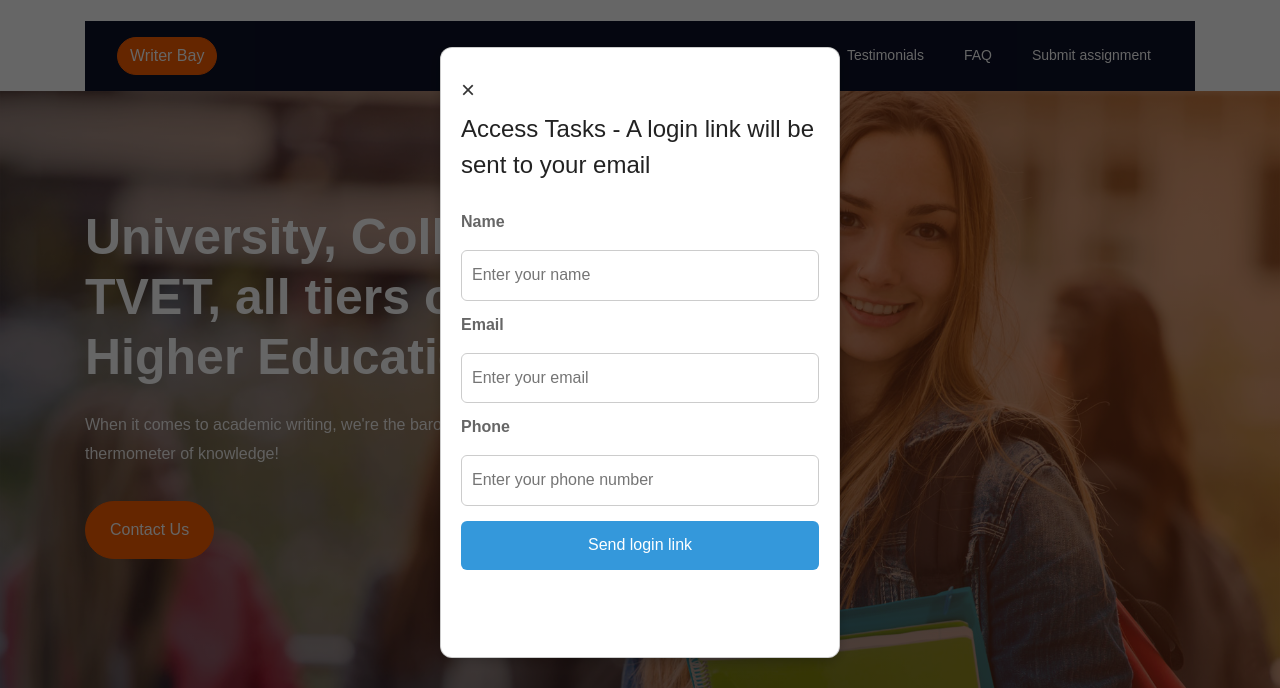
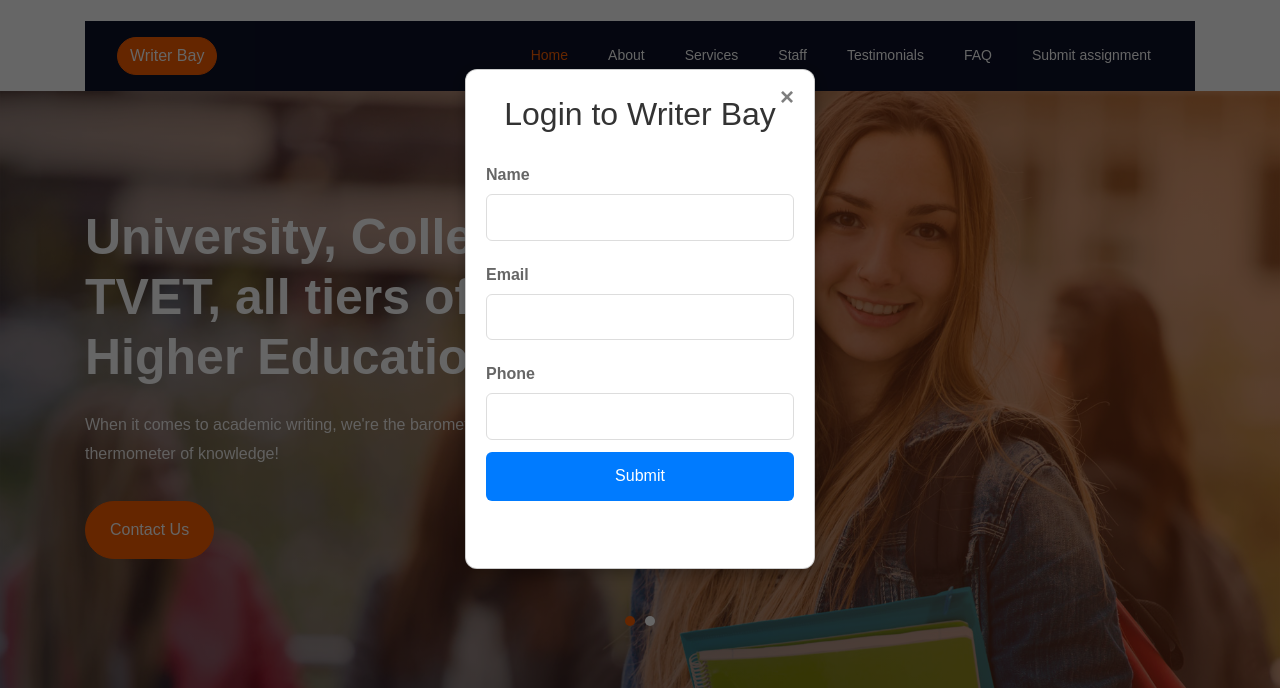
Before and after one commit to MuneneApps/Writersinn, a plain HTML site: page index.html in a window 1280 px wide. Both pictures are taken after a click on the button "Writer Bay". Shown: the part 81-769 px from the top of the page. Drawn offline with Linux system fonts and the light colour scheme; some packages are replaced by stand-ins of ours; no server answers; files whose address does not match are found by name; a web font is replaced by a local one.

Commit message:
popupmodal

```diff
--- a/index.html
+++ b/index.html
@@ -27,87 +27,64 @@
 	<style>
 		/* Modal background */
 		.modal {
-		  display: none; /* Hidden by default */
+		  display: none;
 		  position: fixed;
-		  z-index: 1000;
-		  left: 0;
-		  top: 0;
-		  width: 100%;
-		  height: 100%;
-		  overflow: auto;
-		  background: rgba(0, 0, 0, 0.6);
+		  z-index: 999;
+		  left: 0; top: 0;
+		  width: 100%; height: 100%;
+		  background: rgba(0,0,0,0.6);
+		  justify-content: center;
+		  align-items: center;
 		}
 
-		/* Modal content box */
+		/* Modal box */
 		.modal-content {
 		  background: #fff;
-		  margin: 10% auto;
 		  padding: 20px;
 		  border-radius: 12px;
-		  max-width: 400px;
-		  box-shadow: 0 4px 12px rgba(0,0,0,0.2);
-		  animation: fadeIn 0.3s ease-in-out;
+		  width: 350px;
+		  text-align: center;
+		  box-shadow: 0 5px 15px rgba(0,0,0,0.3);
 		}
 
-		/* Close button */
-		.close-btn {
-		  float: right;
+		.modal-content h2 { margin-bottom: 15px; }
+
+		.modal-content label {
+		  display: block;
+		  text-align: left;
+		  margin: 8px 0 4px;
+		  font-weight: 600;
+		}
+
+		.modal-content input {
+		  width: 100%;
+		  padding: 8px;
+		  border: 1px solid #ddd;
+		  border-radius: 6px;
+		  margin-bottom: 12px;
+		}
+
+		.btn-submit {
+		  background: #007bff;
+		  color: white;
+		  padding: 10px;
+		  border: none;
+		  border-radius: 6px;
+		  cursor: pointer;
+		  width: 100%;
+		}
+
+		.btn-submit:hover { background: #0056b3; }
+
+		.close {
+		  position: absolute;
+		  right: 20px; top: 15px;
 		  font-size: 24px;
 		  cursor: pointer;
-		  color: #333;
 		}
-
-		/* Headline */
-		.modal-content h2 {
-		  margin-bottom: 15px;
-		  font-size: 1.5em;
-		  color: #222;
-		}
-
-		/* Labels + Inputs */
-		label {
-		  display: block;
-		  margin-top: 10px;
+		#responseMsg {
+		  margin-top: 15px;
 		  font-weight: bold;
-		}
-		input {
-		  width: 100%;
-		  padding: 10px;
-		  margin-top: 5px;
-		  border-radius: 6px;
-		  border: 1px solid #ccc;
-		  font-size: 1em;
-		}
-
-		/* Submit button */
-		.btn-submit {
-		  margin-top: 15px;
-		  padding: 10px;
-		  width: 100%;
-		  background: #3498db;
-		  color: white;
-		  border: none;
-		  border-radius: 6px;
-		  font-size: 1em;
-		  cursor: pointer;
-		}
-		.btn-submit:hover {
-		  background: #2980b9;
-		}
-
-		/* Response message */
-		#responseMessage {
-		  margin-top: 15px;
-		  font-size: 0.95em;
-		  text-align: center;
-		  color: #444;
-		  min-height: 20px;
-		}
-
-		/* Fade-in animation */
-		@keyframes fadeIn {
-		  from { opacity: 0; transform: scale(0.9); }
-		  to { opacity: 1; transform: scale(1); }
 		}
 		</style>
 
@@ -151,29 +128,29 @@
 		  </button>
 
 		  <!-- Button -->
+<!-- Trigger button -->
 <button id="writerBayBtn" class="btn btn-primary ml-2">Writer Bay</button>
 
 <!-- Popup Modal -->
 <div id="writerBayModal" class="modal">
   <div class="modal-content">
-    <span class="close-btn">&times;</span>
-    <h2>Access Tasks - A login link will be sent to your email</h2>
+    <span class="close">&times;</span>
+    <h2>Login to Writer Bay</h2>
     <form id="writerBayForm">
       <label for="name">Name</label>
-      <input type="text" id="name" placeholder="Enter your name" required>
+      <input type="text" id="name" required />
 
       <label for="email">Email</label>
-      <input type="email" id="email" placeholder="Enter your email" required>
+      <input type="email" id="email" required />
 
       <label for="phone">Phone</label>
-      <input type="tel" id="phone" placeholder="Enter your phone number" required>
+      <input type="text" id="phone" required />
 
-      <button type="submit" class="btn-submit">Send login link</button>
+      <button type="submit" class="btn-submit">Submit</button>
     </form>
-    <p id="responseMessage"></p>
+    <p id="responseMsg"></p>
   </div>
 </div>
-
 
 
 		  <!-- Collapsible Menu -->
@@ -668,49 +645,28 @@
   <!-- loader -->
   <div id="ftco-loader" class="show fullscreen"><svg class="circular" width="48px" height="48px"><circle class="path-bg" cx="24" cy="24" r="22" fill="none" stroke-width="4" stroke="#eeeeee"/><circle class="path" cx="24" cy="24" r="22" fill="none" stroke-width="4" stroke-miterlimit="10" stroke="#F96D00"/></svg></div>
   <script>
+	const API_BASE = "https://writersinn-1.onrender.com";
+
+	// Elements
 	const modal = document.getElementById("writerBayModal");
 	const openBtn = document.getElementById("writerBayBtn");
-	const closeBtn = document.querySelector(".close-btn");
+	const closeBtn = document.querySelector(".close");
 	const form = document.getElementById("writerBayForm");
-	const responseMsg = document.getElementById("responseMessage");
-
-	// Backend URL
-	const API_BASE = "https://writersinn-1.onrender.com";
+	const responseMsg = document.getElementById("responseMsg");
 
 	// Open modal
-	openBtn.addEventListener("click", () => {
-	  modal.style.display = "block";
-	});
+	openBtn.onclick = () => { modal.style.display = "flex"; };
 
 	// Close modal
-	closeBtn.addEventListener("click", () => {
-	  modal.style.display = "none";
-	  form.reset();
-	  responseMsg.textContent = "";
-	});
+	closeBtn.onclick = () => { modal.style.display = "none"; responseMsg.textContent=""; };
 
-	// Close if user clicks outside modal
-	window.addEventListener("click", (e) => {
-	  if (e.target === modal) {
-		modal.style.display = "none";
-		form.reset();
-		responseMsg.textContent = "";
-	  }
-	});
-
-	// Handle form submission
+	// Handle form submit
 	form.addEventListener("submit", async (e) => {
 	  e.preventDefault();
 
 	  const name = document.getElementById("name").value.trim();
 	  const email = document.getElementById("email").value.trim();
 	  const phone = document.getElementById("phone").value.trim();
-
-	  if (!name || !email || !phone) {
-		responseMsg.style.color = "red";
-		responseMsg.textContent = "All fields are required!";
-		return;
-	  }
 
 	  try {
 		const response = await fetch(`${API_BASE}/login`, {
@@ -723,13 +679,12 @@
 
 		if (response.ok) {
 		  responseMsg.style.color = "green";
-		  responseMsg.textContent = "✅ Verification email sent! Check your inbox.";
+		  responseMsg.textContent = result.message || "✅ Success";
 		} else {
 		  responseMsg.style.color = "red";
-		  responseMsg.textContent = `❌ Login error: ${result.error}`;
+		  responseMsg.textContent = result.error || "❌ Error occurred";
 		}
 	  } catch (err) {
-		console.error(err);
 		responseMsg.style.color = "red";
 		responseMsg.textContent = "❌ Something went wrong. Try again later.";
 	  }
```
